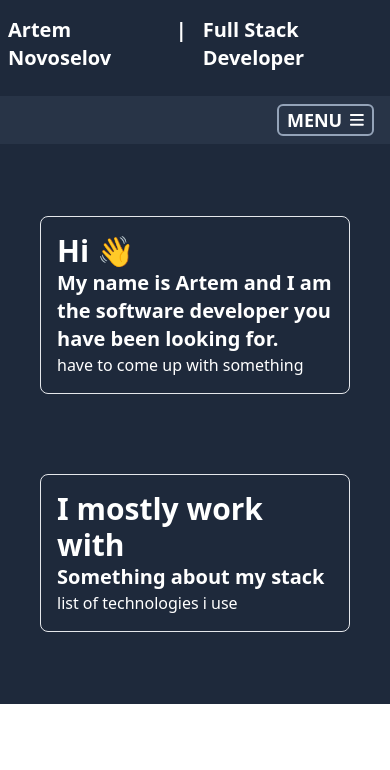
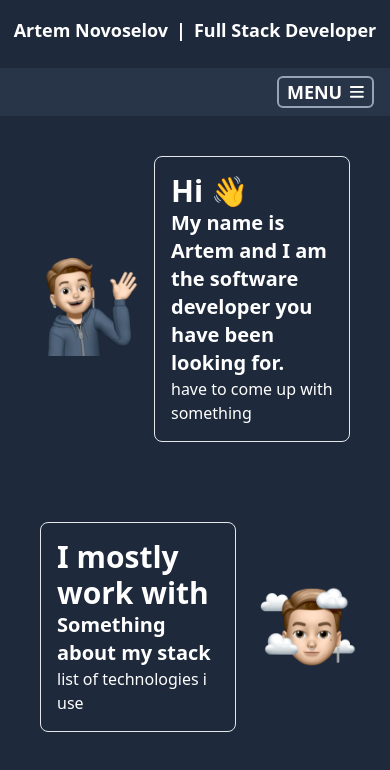
Before and after one commit to potyoma/portfolio, a Next.js app: page /about in a window 390 px wide. Shown: the top 770 px of the page. Built offline with nearby package versions, Linux system fonts and the light colour scheme.

Commit message:
fix: height and images

```diff
--- a/components/layout/header.tsx
+++ b/components/layout/header.tsx
@@ -1,9 +1,9 @@
 const Header = () => (
   <div className="flex justify-center pt-4">
-    <h3 className="flex justify-between font-semibold text-xl">
-      <span className="mx-2">Artem Novoselov</span>
-      <span className="mx-2">|</span>
-      <span className="mx-2">Full Stack Developer</span>
+    <h3 className="flex justify-between font-semibold text-lg md:text-xl">
+      <span className="mx-1 md:mx-2">Artem Novoselov</span>
+      <span className="mx-1 md:mx-2">|</span>
+      <span className="mx-1 md:mx-2">Full Stack Developer</span>
     </h3>
   </div>
 )
--- a/pages/about/index.tsx
+++ b/pages/about/index.tsx
@@ -1,9 +1,9 @@
 import Image from "next/image"
 
 const About = () => (
-  <div className="flex flex-col justify-center items-center h-full py-8">
-    <div className="grid grid-cols-6 p-6">
-      <div className="hidden md:block relative w-96 col-span-2">
+  <div className="flex flex-col justify-center content-center py-58">
+    <div className="grid grid-cols-6 p-6 items-center">
+      <div className="relative h-40 md:h-80 col-span-2">
         <Image
           className="object-contain"
           src="/img/wave.webp"
@@ -11,7 +11,7 @@ const About = () => (
           alt="Artem's picture"
         />
       </div>
-      <div className="border rounded-lg p-4 m-4 col-span-6 md:col-span-4">
+      <div className="border rounded-lg p-4 m-4 col-span-4">
         <h1 className="text-3xl font-semibold">Hi 👋</h1>
         <h2 className="text-xl font-semibold">
           My name is Artem and I am the software developer you have been looking
@@ -20,13 +20,13 @@ const About = () => (
         <p>have to come up with something</p>
       </div>
     </div>
-    <div className="grid grid-cols-6 p-6">
-      <div className="border rounded-lg p-4 m-4 col-span-6 md:col-span-4">
+    <div className="grid grid-cols-6 p-6 items-center">
+      <div className="border rounded-lg p-4 m-4 col-span-4">
         <h1 className="text-3xl font-semibold">I mostly work with</h1>
         <h2 className="text-xl font-semibold">Something about my stack</h2>
         <p>list of technologies i use</p>
       </div>
-      <div className="hidden md:block relative w-96 col-span-2">
+      <div className="relative h-40 md:h-80 col-span-2">
         <Image
           className="object-contain"
           src="/img/clouds.webp"
--- a/pages/layout.tsx
+++ b/pages/layout.tsx
@@ -7,7 +7,7 @@ type Props = {
 }
 
 const Layout: React.FC<Props> = ({ children }) => (
-  <div className="bg-slate-800 text-white">
+  <div className="flex flex-col h-screen bg-slate-800 text-white">
     <Header />
     <Navbar />
     <div>{children}</div>
```
